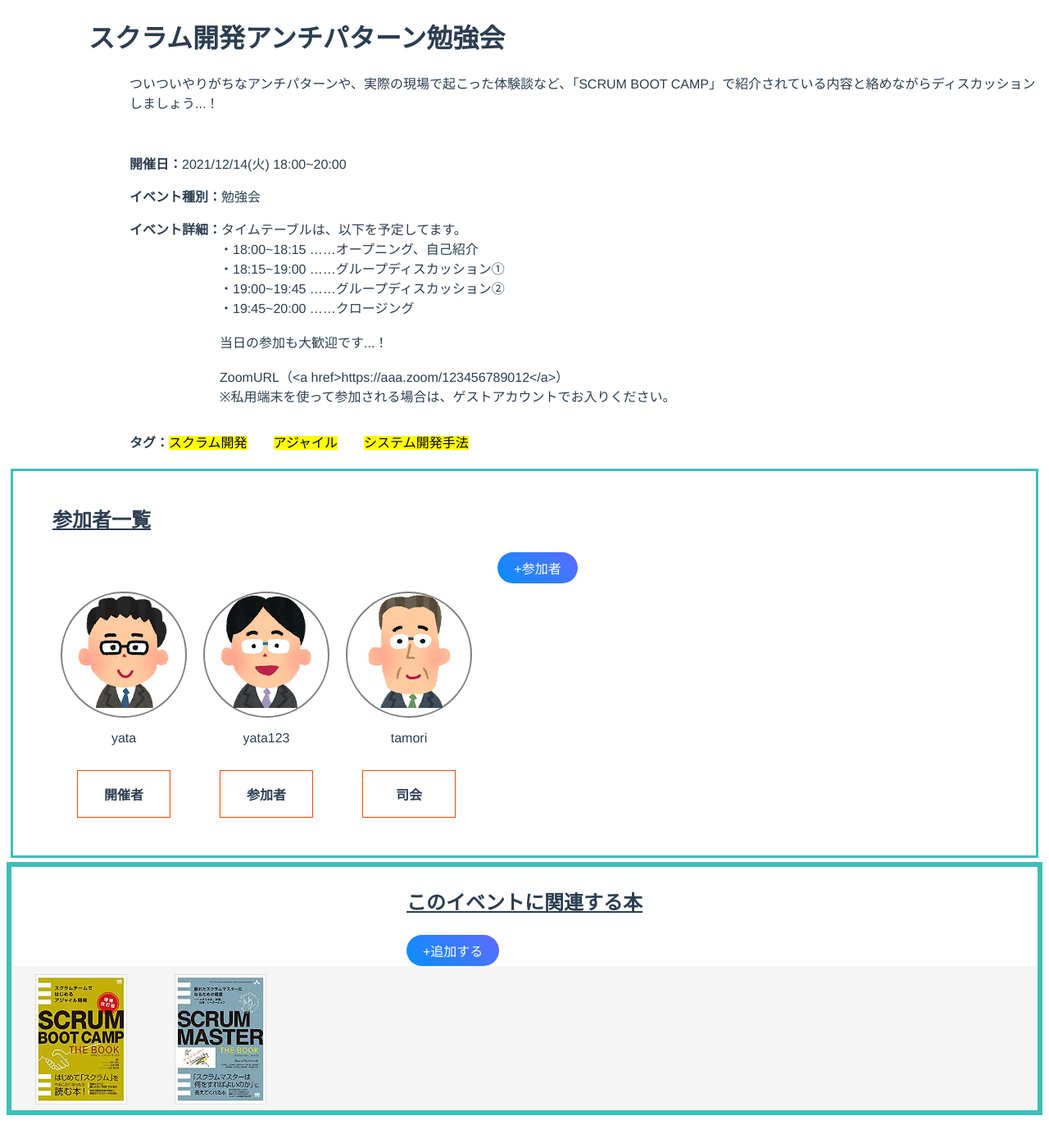
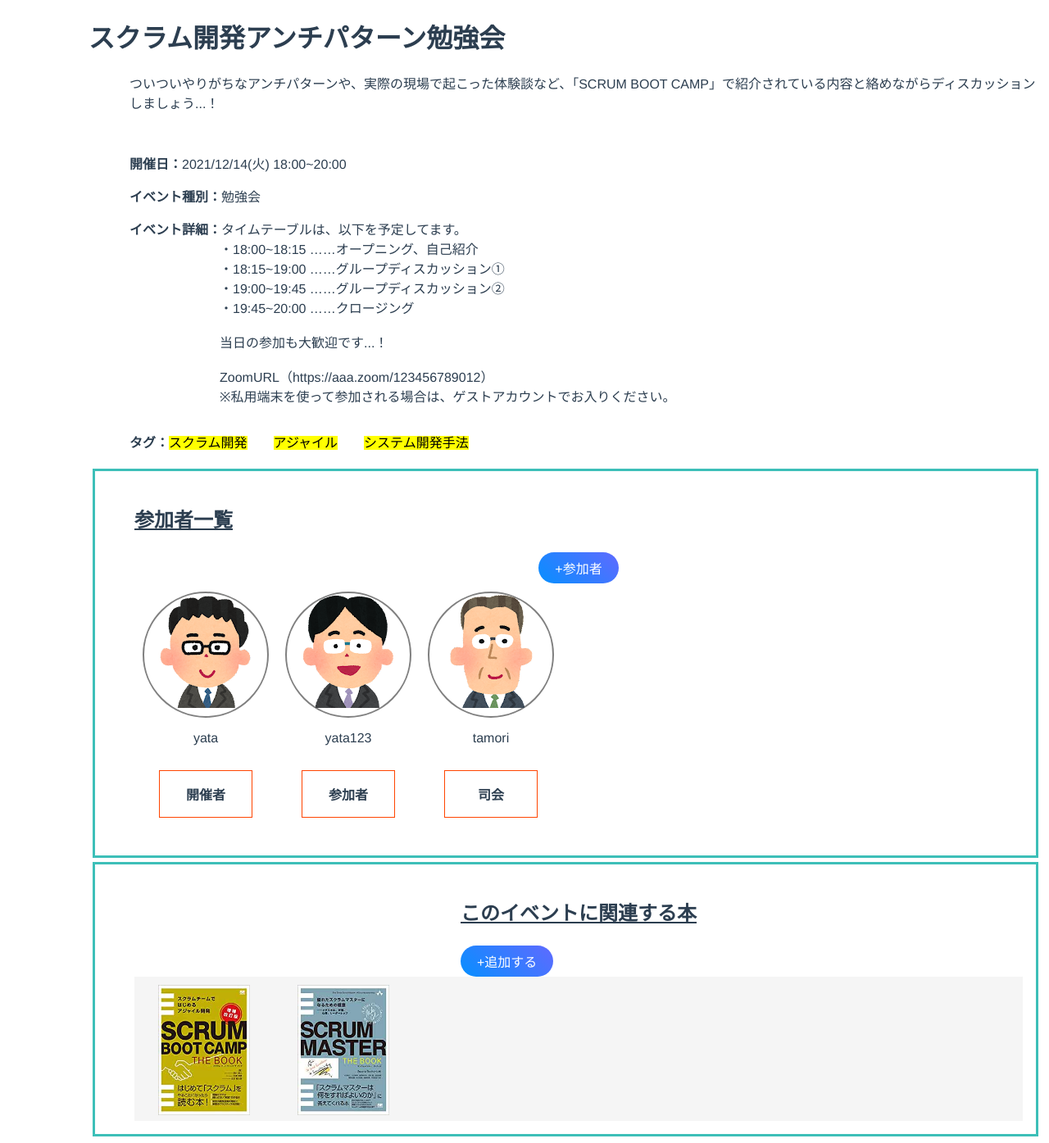
Before and after one commit to R-Yoshikawa/muscle-alchol, a Vue app: page /eventdetail in a window 1280 px wide. Shown: the whole page at 82% size. Before the commit the page ends 1369 px from the top, so only its background shows below. Built offline with nearby package versions, Linux system fonts and the light colour scheme.

Commit message:
merge eventDetailPage

```diff
--- a/src/components/EventBooklist.vue
+++ b/src/components/EventBooklist.vue
@@ -1,5 +1,5 @@
 <template>
-  <div class="EventBooklist">
+  <div class="EventBooklistLayout">
     <div class="obj">
       <div class="title1">
         <p><b>このイベントに関連する本</b></p>
@@ -37,7 +37,8 @@ export default {
 </script>
 
 <style>
-.EventBooklist {
+.EventBooklistLayout {
+  padding: 1em 1em 1em 3em;
   border: solid 3px #3dbfb8;
 }
 
--- a/src/components/EventDetailPage.vue
+++ b/src/components/EventDetailPage.vue
@@ -28,5 +28,11 @@ export default {
 
 .EventParticipant {
   margin: 5px;
+  padding-left: 100px;
+}
+
+.EventBooklist {
+  margin: 5px;
+  padding-left: 100px;
 }
 </style>
--- a/src/data/sampleEvent.js
+++ b/src/data/sampleEvent.js
@@ -15,7 +15,7 @@ const sampleEvent = [
 
                     当日の参加も大歓迎です...！
 
-                    ZoomURL（<a href>https://aaa.zoom/123456789012</a>）
+                    ZoomURL（https://aaa.zoom/123456789012）
                     ※私用端末を使って参加される場合は、ゲストアカウントでお入りください。`,
     type: "勉強会",
     executionStyle: "Zoom",
--- a/src/router.js
+++ b/src/router.js
@@ -3,7 +3,6 @@ import Router from "vue-router";
 import Book from "./components/Book.vue";
 import MyPage from "./components/MyPage.vue";
 import EventDetail from "./components/EventDetailPage.vue";
-import EventBooklist from "./components/EventBooklist.vue";
 Vue.use(Router);
 
 export default new Router({
@@ -12,6 +11,5 @@ export default new Router({
     { path: "/", name: "Book", component: Book },
     { path: "/mypage", name: "MyPage", component: MyPage },
     { path: "/eventdetail", name: "EventDetail", component: EventDetail },
-    { path: "/eventbooklist", name: "EventBooklist", component: EventBooklist },
   ],
 });
```
